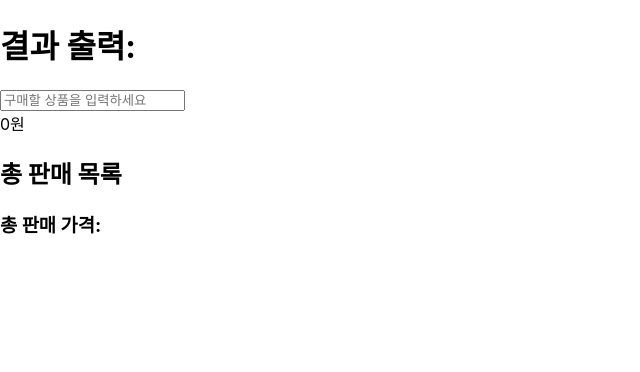
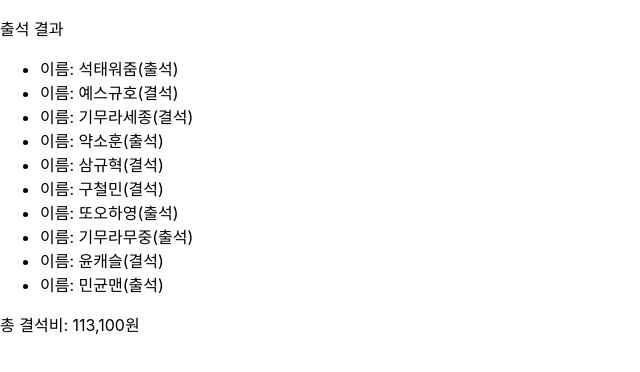
Before and after one commit to scminy0527-rgb/back_react_study, a React (Create React App) app: page / in a window 1280 px wide. Shown: the top 372 px of the page, without its empty margins (0-640 px from the left). Built offline with nearby package versions, Linux system fonts and the light colour scheme.

Commit message:
feat: Attendance practice

```diff
--- a/src/App.js
+++ b/src/App.js
@@ -1,10 +1,10 @@
 import "./App.css";
-import ShoppingMallContainer from "./map/extream/ShoppingMallContainer";
+import ContainerAttendance from "./map/normal/practice/ContainerAttendance";
 
 function App() {
   return (
     <>
-      <ShoppingMallContainer />
+      <ContainerAttendance />
     </>
   );
 }
--- /dev/null
+++ b/src/map/normal/practice/ContainerAttendance.jsx
@@ -0,0 +1,52 @@
+import React from "react";
+import Student from "./Student";
+
+const ContainerAttendance = () => {
+  const attendanceData = [
+    { id: 1, name: "석태워줌", isPresent: true, money: 5000 },
+    { id: 2, name: "예스규호", isPresent: false, money: 1000 },
+    { id: 3, name: "기무라세종", isPresent: false, money: 15000 },
+    { id: 4, name: "약소훈", isPresent: true, money: 1000 },
+    { id: 5, name: "삼규혁", isPresent: false, money: 1100000 },
+    { id: 6, name: "구철민", isPresent: false, money: 1000 },
+    { id: 7, name: "또오하영", isPresent: true, money: 5300 },
+    { id: 8, name: "기무라무중", isPresent: true, money: 1800 },
+    { id: 9, name: "윤캐슬", isPresent: false, money: 10000 },
+    { id: 10, name: "민균맨", isPresent: true, money: 100000 },
+  ];
+
+  // 출석부를 모두 화면에 출력하고,
+  // ex) 이름: 또오하영(출석)
+  // isPresent가 true라면 출석, false라면 결석
+  // 출석자의 모든 돈의 합계를 화면에 출력
+  const attendanceList = attendanceData.map(({ name, isPresent }, i) => (
+    <Student name={name} isPresent={isPresent} key={i} />
+  ));
+
+  // 출석자의 돈을 계산하는 함수를 만들기
+  const calcKetsekiMoney = (...attendanceData) => {
+    const totalMoney = attendanceData
+      .filter((student) => student.isPresent)
+      .map((student) => student.money)
+      .reduce((acc, cur, i) => acc + cur, 0);
+
+    return totalMoney;
+  };
+
+  const totalMoney = calcKetsekiMoney(...attendanceData);
+  console.log(totalMoney);
+
+  // 문제.
+  // 각 컴포넌트를 클릭하면 컴포넌트의 색깔이 파란색으로 변경되고,
+  // 다시 클릭하면 검은색으로 변경
+  // 해당 부분은 해당 컴포넌트만 재빌드 하면 되기에 하위 컴포넌트에서 상태 관리
+  return (
+    <div>
+      <p>출석 결과</p>
+      <ul>{attendanceList}</ul>
+      <div>총 결석비: {totalMoney.toLocaleString()}원</div>
+    </div>
+  );
+};
+
+export default ContainerAttendance;
--- /dev/null
+++ b/src/map/normal/practice/Student.jsx
@@ -0,0 +1,19 @@
+import React, { useState } from "react";
+
+const Student = ({ name, isPresent }, key) => {
+  const [isClicked, setClicked] = useState();
+
+  const nameOnClickListener = () => {
+    setClicked(!isClicked);
+  };
+
+  const style = { color: isClicked ? "blue" : "black" };
+  const student = (
+    <li key={key} onClick={nameOnClickListener} style={style}>
+      이름: {name}({isPresent ? "출석" : "결석"})
+    </li>
+  );
+  return student;
+};
+
+export default Student;
```
